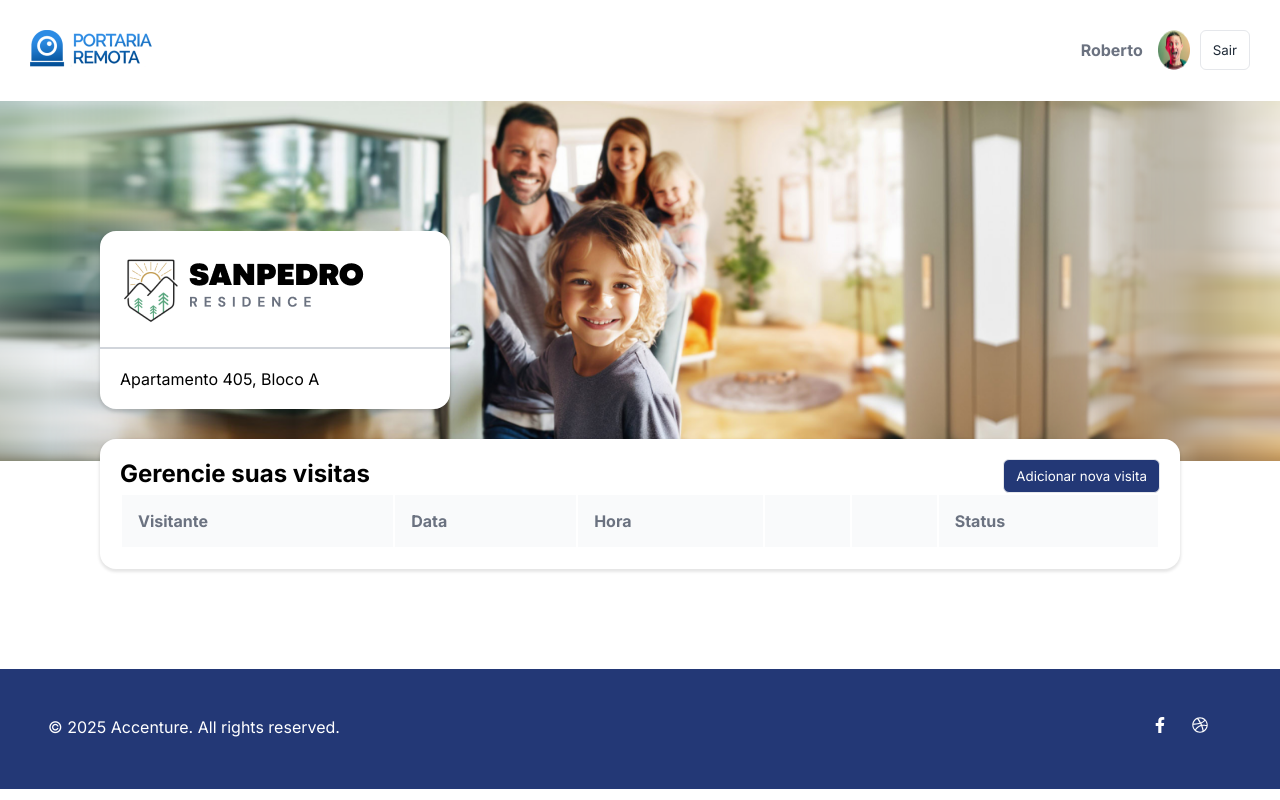
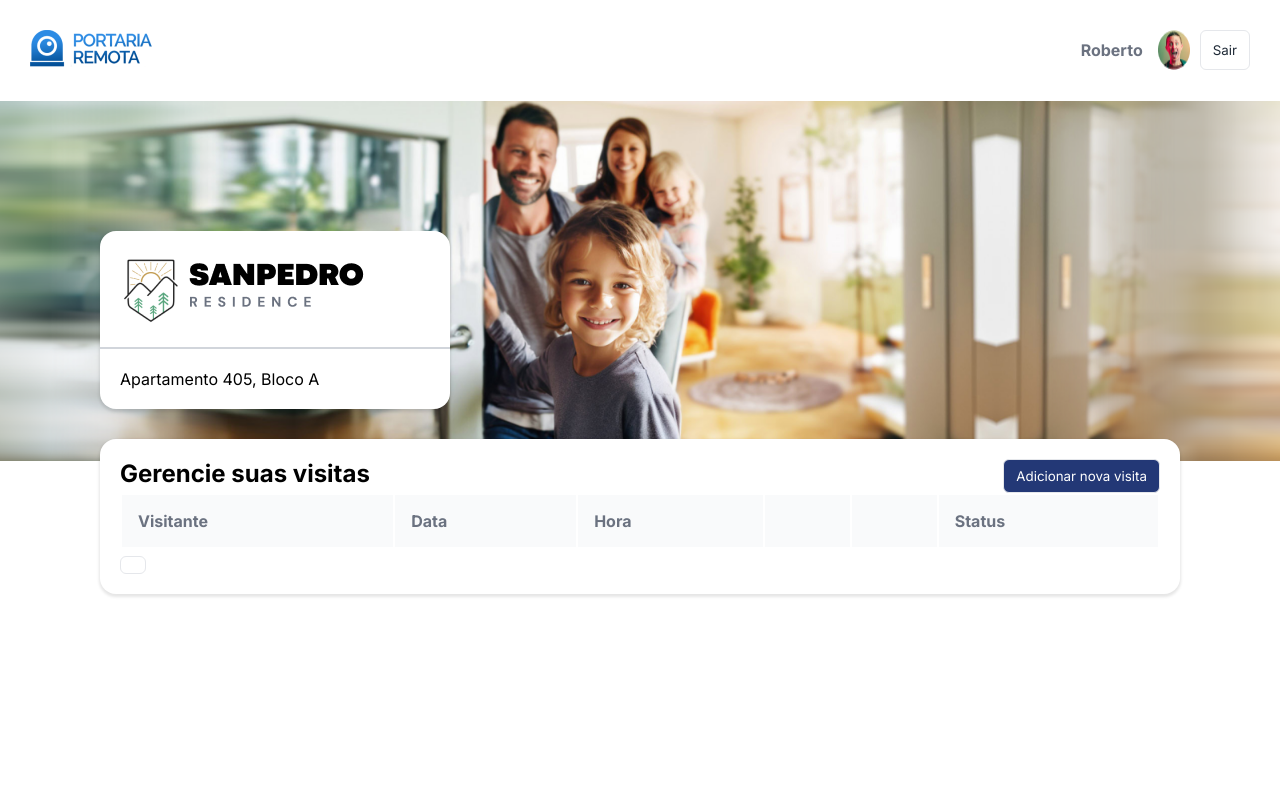
Before and after one commit to Calistofolio/Portaria-Remota, a React (Vite) app: page / in a window 1280 px wide. Built offline with nearby package versions, Linux system fonts and the light colour scheme.

Commit message:
implements modal in layout, uses useRef to get the modal and implements provisory button to test modal

```diff
--- /dev/null
+++ b/src/components/cancel-modal/index.jsx
@@ -0,0 +1,13 @@
+function CancelModal() {
+
+    return (
+        <div>
+            <dialog id="modal">
+                <p>Visita adicionada com sucesso!</p>
+                <button id="closeModal" onClick={() => modal.close()}>X</button>
+            </dialog>
+        </div>
+    )
+  }
+
+  export default CancelModal
--- a/src/components/feedback-message/FeedbackMessage.module.css
+++ b/src/components/feedback-message/FeedbackMessage.module.css
@@ -2,7 +2,6 @@
     background-color: var(--green-600);
     padding: 21px 16px;
     color: white;
-    display: flex;
     border: none;
     border-radius: 6px;
     -webkit-border-radius: 6px;
--- a/src/components/feedback-message/index.jsx
+++ b/src/components/feedback-message/index.jsx
@@ -1,15 +1,17 @@
+import { useContext } from "react"
 import style from "./FeedbackMessage.module.css"
+import { VisitContext } from "../../context"
 
 function FeedbackMessage() {
 
+    const {dialogRef} = useContext(VisitContext)
 
     return (
-        <div>
-            <dialog id="modal" className={style.feedback}>
+
+            <dialog ref={dialogRef} className={style.feedback}>
                 <p>Visita adicionada com sucesso!</p>
-                <button id="closeModal" onClick={() => modal.close()}>X</button>
+                <button id="closeModal" onClick={() => dialogRef.current.close()}>X</button>
             </dialog>
-        </div>
     )
   }
 
--- a/src/components/layout/index.jsx
+++ b/src/components/layout/index.jsx
@@ -1,15 +1,16 @@
 import Header from "../header"
 import Footer from "../footer"
+import FeedbackMessage from "../feedback-message"
 import { Outlet } from "react-router"
 
 function Layout() {
-
 
     return (
         <div>
             <Header/>
             <Outlet/>
-            <Footer/>
+            <FeedbackMessage/>
+
         </div>
     )
   }
--- a/src/components/visitsTable/index.jsx
+++ b/src/components/visitsTable/index.jsx
@@ -3,11 +3,13 @@ import { VisitContext } from "../../context"
 import style from "./VisitsTable.module.css"
 import Button from "../button"
 import VisitStatus from "../visit-status"
+import CancelModal from "../cancel-modal"
 
 function VisitsTable() {
     const {visitInfo, cancelVisit, nav} = useContext(VisitContext)
 
     return (
+        <div>
         <table>
             <thead className={style.head}>
                 <tr className={style.thead}>
@@ -31,6 +33,7 @@ function VisitsTable() {
                 </tr>)}
             </tbody>
           </table>
+          </div>
         )
     }
 
--- a/src/context/index.jsx
+++ b/src/context/index.jsx
@@ -1,11 +1,11 @@
-import { createContext } from "react";
-import { useState } from "react";
+import { useState, useRef, createContext } from "react";
 import { useNavigate } from "react-router";
 
 const VisitContext = createContext();
 
 function VisitProvider({children}){
     const navigate = useNavigate();
+    const dialogRef = useRef()
     const [visitInfo, setVisitInfo] = useState([])
 
     function cancelVisit(visitId){
@@ -18,7 +18,7 @@ function VisitProvider({children}){
       }
 
     return(
-        <VisitContext.Provider value={{ visitInfo, setVisitInfo, cancelVisit, nav }}>
+        <VisitContext.Provider value={{ visitInfo, setVisitInfo, cancelVisit, nav, dialogRef }}>
             {children}
         </VisitContext.Provider>
     )
--- a/src/pages/home/index.jsx
+++ b/src/pages/home/index.jsx
@@ -7,7 +7,8 @@ import { useContext } from "react"
 import { VisitContext } from "../../context"
 
 function Home() {
-  const {nav} = useContext(VisitContext)
+  const {nav, dialogRef} = useContext(VisitContext)
+
   return (
     <div className={style.relative}>
 
@@ -24,6 +25,7 @@ function Home() {
             </div>
           </div>
           <VisitsTable/>
+          <Button onclick = {() => dialogRef.current.showModal()}/>
           </div>
         </MainCard>
       </div>
--- a/src/pages/visitData/index.jsx
+++ b/src/pages/visitData/index.jsx
@@ -1,6 +1,6 @@
 import Input from "../../components/input"
 import Button from "../../components/button"
-import { NavLink, useNavigate, useParams } from "react-router"
+import { useNavigate, useParams } from "react-router"
 import { useContext } from "react"
 import { VisitContext } from "../../context"
 import MainCard from "../../components/main-card"
```
